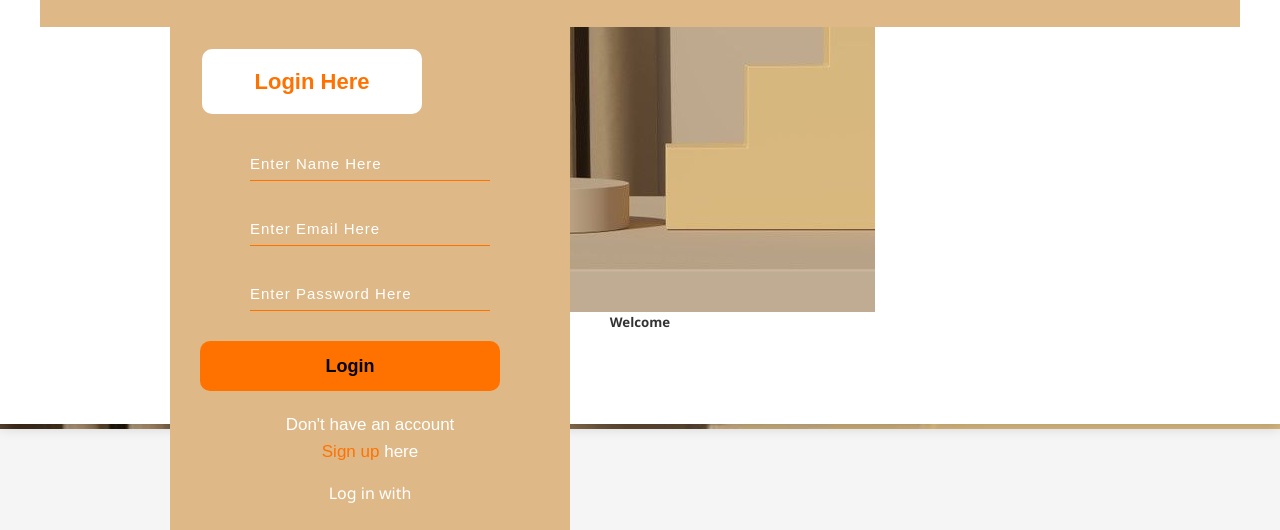
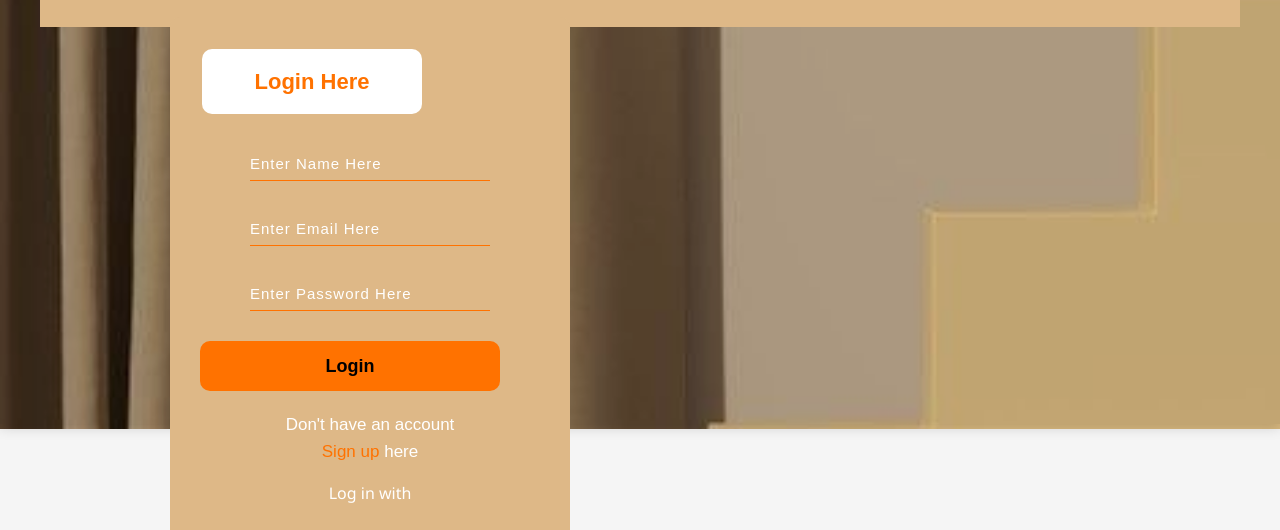
Before and after one commit to Desire-coder-wq/PROJECT-2, a plain HTML site: page index.html in a window 1280 px wide. Shown: the part 371-901 px from the top of the page. Drawn offline with nearby package versions, Linux system fonts and the light colour scheme.

Commit message:
change made on bckground image in index.html and its css

```diff
--- a/css/style.css
+++ b/css/style.css
@@ -337,7 +337,7 @@ footer {
       left: 0;
       z-index: -1;
     }
-
+    /* Make sure the card container fills the viewport */
     .card-container {
       height: 100vh;
       width: 100vw;
@@ -345,6 +345,7 @@ footer {
       justify-content: center;
       align-items: center;
     }
+        /* Make sure the card container fills the viewport if you want */
     .card.fullscreen-card{
         width: 100vw;
         height: 100vh;
@@ -353,4 +354,5 @@ footer {
         flex-direction: column;
         justify-content: center;
         align-items: center;
+        background: rgba(0, 0, 0, 0.1);
     }
--- a/index.html
+++ b/index.html
@@ -15,9 +15,8 @@
     <div class="bg-cover">
     <div class="card-container">
       <div class="card fullscreen-card text-white bg-dark bg-opacity-75 p-4">
-        <img src="../image/background9.jpeg" class="card-img-top" alt="Card image">
         <div class="card-body text-center">
-          <h5 class="card-title">Welcome</h5>
+          <h5 class="card-title"></h5>
           <p class="card-text"></p>
           <a href="#" class="btn btn-light"></a>
         </div>
```
